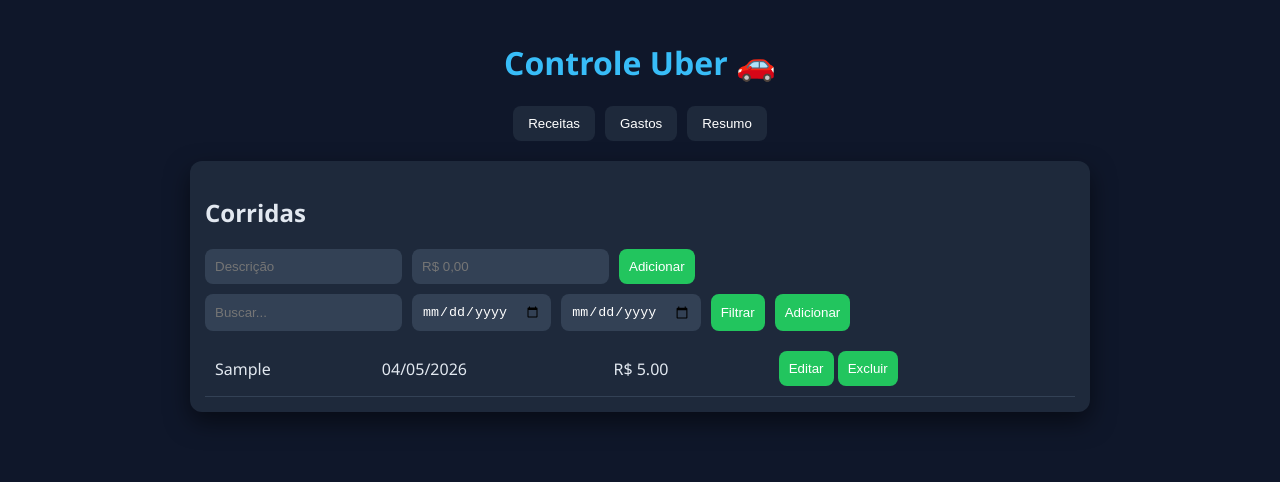
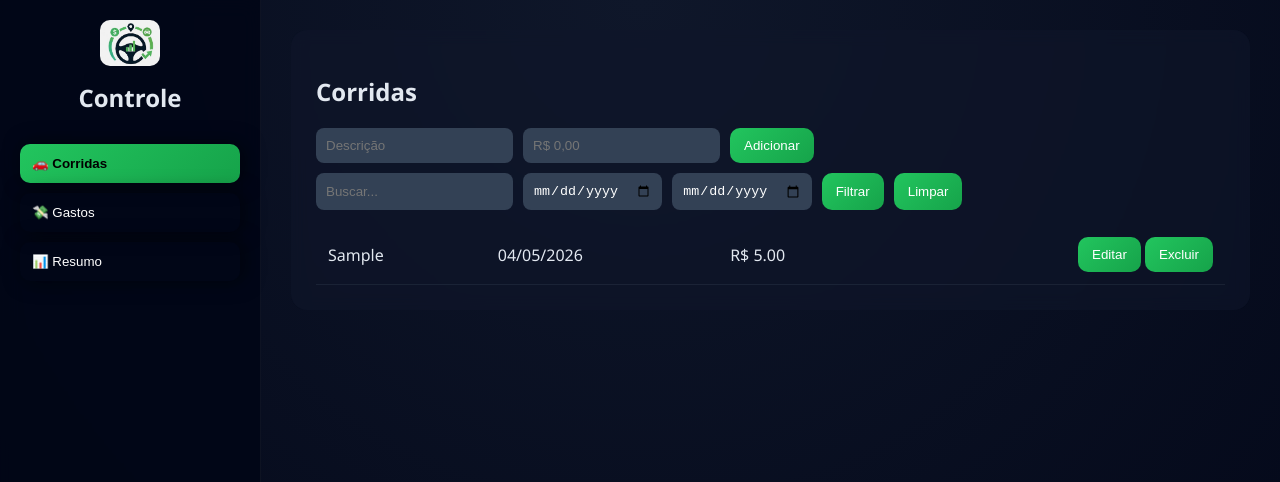
Before and after one commit to Ajrdidi1980/Projeto-Uber, a plain HTML site: page index.html in a window 1280 px wide. Both pictures are taken after typing "Sample", "5" into the empty fields and a click on the button "Adicionar". Shown: the top 482 px of the page. Drawn offline with nearby package versions, Linux system fonts and the light colour scheme.

Commit message:
feat: dashboard com sidebar e melhorias visuais

```diff
--- a/index.html
+++ b/index.html
@@ -11,18 +11,27 @@
     <script src="script.js" defer></script>
   </head>
   <body>
-    <div class="app">
-      <header class="topo">
-        <h1>Controle Uber 🚗</h1>
-      </header>
+    <div class="layout">
+      <!-- SIDEBAR -->
+      <aside class="sidebar">
+        <div class="logo-area">
+          <img src="img/logo.png" />
+          <h2>Controle</h2>
+        </div>
 
-      <!-- MENU -->
-      <nav class="tabs">
-        <button onclick="trocarTela('receitas')">Receitas</button>
-        <button onclick="trocarTela('gastos')">Gastos</button>
-        <button onclick="trocarTela('resumo')">Resumo</button>
-      </nav>
+        <button onclick="trocarTela('receitas')" id="btn-receitas">
+          🚗 Corridas
+        </button>
+        <button onclick="trocarTela('gastos')" id="btn-gastos">
+          💸 Gastos
+        </button>
+        <button onclick="trocarTela('resumo')" id="btn-resumo">
+          📊 Resumo
+        </button>
+      </aside>
 
+      <!-- CONTEÚDO -->
+      <main class="conteudo">
         <!-- RECEITAS -->
         <div id="receitas" class="tela card">
           <h2>Corridas</h2>
@@ -42,7 +51,7 @@
             <input type="date" id="data-inicio" />
             <input type="date" id="data-fim" />
             <button onclick="filtrarPorData()">Filtrar</button>
-          <button id="btn-receita" onclick="limparFiltros()">Limpar</button>
+            <button onclick="limparFiltros()">Limpar</button>
           </div>
 
           <table>
@@ -52,12 +61,12 @@
 
         <!-- GASTOS -->
         <div id="gastos" class="tela card">
-        <h2>Manutenção</h2>
+          <h2>Gastos</h2>
 
           <div class="form">
             <input id="desc-gasto" placeholder="Descrição" />
             <input id="valor-gasto" type="number" placeholder="R$ 0,00" />
-          <button id="btn-gasto" onclick="addGasto()">Adicionar</button>
+            <button onclick="addGasto()">Adicionar</button>
           </div>
 
           <table>
@@ -85,15 +94,17 @@
             <div class="card-mini">
               Melhor dia<br />R$ <span id="melhor-dia">0</span>
             </div>
-
             <div class="card-mini">
               Média diária<br />R$ <span id="media-dia">0</span>
             </div>
           </div>
+
           <canvas id="grafico"></canvas>
+
           <input id="percentual" type="number" placeholder="Reserva (%)" />
           <button onclick="salvarPercentual()">Salvar</button>
         </div>
+      </main>
     </div>
   </body>
 </html>
--- a/script.js
+++ b/script.js
@@ -29,12 +29,25 @@
 }
 
 // ===== TROCAR TELA =====
-function trocarTela(id) {
-  document.querySelectorAll(".tela").forEach((t) => {
-    t.style.display = "none";
-  });
+function trocarTela(id, el) {
+  // esconder telas
+  document.querySelectorAll(".tela").forEach((t) => (t.style.display = "none"));
 
+  // mostrar tela selecionada
   document.getElementById(id).style.display = "block";
+
+  // remover ativo
+  document
+    .querySelectorAll(".sidebar button")
+    .forEach((b) => b.classList.remove("ativo"));
+
+  // adiciona ativo
+  document.getElementById("btn-" + id).classList.add("ativo");
+
+  if (el) {
+    el.classList.add("ativo");
+  }
+  // atualizar resumo
   if (id === "resumo") {
     atualizar();
   }
@@ -328,6 +341,7 @@
 
 // ===== INICIAR =====
 document.addEventListener("DOMContentLoaded", function () {
-  trocarTela("receitas");
+  trocarTela("receitas", document.querySelector(".sidebar button"));
+
   atualizar();
 });
--- a/style.css
+++ b/style.css
@@ -1,74 +1,13 @@
+/* =========================
+   BASE
+========================= */
 body {
   margin: 0;
   font-family: "Segoe UI", sans-serif;
-  background: #0f172a;
+  background: radial-gradient(circle at top, #0f172a, #020617);
   color: #e2e8f0;
 }
 
-/* APP */
-.app {
-  max-width: 900px;
-  margin: auto;
-  padding: 20px;
-}
-
-/* TOPO */
-.topo {
-  text-align: center;
-  margin-bottom: 20px;
-}
-
-.topo h1 {
-  color: #38bdf8;
-}
-
-/* TABS */
-.tabs {
-  display: flex;
-  justify-content: center;
-  gap: 10px;
-  margin-bottom: 20px;
-}
-
-.tabs button {
-  background: #1e293b;
-  color: #fff;
-  border: none;
-  padding: 10px 15px;
-  border-radius: 8px;
-  cursor: pointer;
-}
-
-.tabs button:hover {
-  background: #334155;
-}
-
-/* CARD */
-.card {
-  display: none;
-  background: #1e293b;
-  padding: 15px;
-  border-radius: 12px;
-  margin-bottom: 20px;
-}
-
-/* FORM */
-.form {
-  display: flex;
-  gap: 10px;
-  flex-wrap: wrap;
-  margin-bottom: 10px;
-}
-
-/* FILTROS */
-.filtros {
-  display: flex;
-  gap: 10px;
-  flex-wrap: wrap;
-  margin-bottom: 10px;
-}
-
-/* INPUTS */
 input {
   padding: 10px;
   border-radius: 8px;
@@ -77,37 +16,153 @@
   color: #fff;
 }
 
-/* BOTÕES */
+input:focus {
+  outline: 2px solid #38bdf8;
+}
+
+/* =========================
+   LAYOUT
+========================= */
+.app {
+  max-width: 1000px;
+  margin: 40px auto;
+  padding: 20px;
+}
+
+/* =========================
+   TOPO
+========================= */
+.topo {
+  margin-bottom: 20px;
+  background: linear-gradient(90deg, #020617, #0f172a);
+  padding: 20px;
+  border-bottom: 1px solid rgba(34, 197, 94, 0.3);
+}
+
+.topo-conteudo {
+  max-width: 1000px;
+  margin: auto;
+}
+.conteudo {
+  flex: 1;
+  padding: 30px;
+  max-width: 1100px;
+}
+
+.logo {
+  width: 50px;
+  height: 50px;
+  border-radius: 8px;
+}
+
+.titulo-area h1 {
+  color: #fff;
+  margin: 0;
+  font-size: 22px;
+}
+
+.titulo-area p {
+  color: #22c55e;
+  font-size: 13px;
+  margin: 0;
+}
+
+/* =========================
+   TABS
+========================= */
+table {
+  width: 100%;
+  margin-top: 15px;
+  border-collapse: collapse;
+}
+
+td {
+  padding: 12px;
+  border-bottom: 1px solid rgba(148, 163, 184, 0.1);
+}
+
+tr {
+  transition: 0.2s;
+}
+
+tr:hover {
+  background: rgba(51, 65, 85, 0.5);
+}
+
+/* =========================
+   BOTÕES
+========================= */
 button {
-  background: #22c55e;
+  background: linear-gradient(135deg, #22c55e, #16a34a);
   border: none;
   color: white;
-  padding: 10px;
-  border-radius: 8px;
+  padding: 10px 14px;
+  border-radius: 10px;
   cursor: pointer;
+  transition: 0.2s;
+}
+
+button:hover {
+  transform: translateY(-2px);
+}
+
+button:active {
+  transform: scale(0.96);
 }
 
 button:hover {
   background: #16a34a;
 }
 
-/* TABELA */
+button:active {
+  transform: scale(0.95);
+}
+
+/* =========================
+   CARD
+========================= */
+.card {
+  padding: 25px;
+  margin-bottom: 25px;
+  background: rgba(15, 23, 42, 0.6);
+  backdrop-filter: blur(8px);
+  border-radius: 16px;
+}
+
+/* =========================
+   FORM / FILTROS
+========================= */
+.form,
+.filtros {
+  display: flex;
+  gap: 10px;
+  flex-wrap: wrap;
+  margin-bottom: 10px;
+}
+
+/* =========================
+   TABELA
+========================= */
 table {
   width: 100%;
-  margin-top: 10px;
-  border-collapse: collapse;
+  border-spacing: 0;
+}
+
+tr {
+  transition: 0.2s;
 }
 
 td {
-  padding: 10px;
-  border-bottom: 1px solid #334155;
+  padding: 12px;
 }
 
-tr:hover {
-  background: #334155;
+td:last-child {
+  text-align: right;
 }
 
-/* CARDS RESUMO */
+/* =========================
+   RESUMO
+========================= */
 .cards {
   display: grid;
   grid-template-columns: repeat(2, 1fr);
@@ -116,42 +171,107 @@
 }
 
 .card-mini {
-  background: #334155;
-  padding: 15px;
-  border-radius: 10px;
+  background: rgba(30, 41, 59, 0.6); /* transparência */
+  backdrop-filter: blur(10px);
+  -webkit-backdrop-filter: blur(10px);
+
+  padding: 20px;
+  border-radius: 12px;
   text-align: center;
+  transition: 0.2s;
+
+  border: 1px solid rgba(255, 255, 255, 0.05);
+}
+
+.card-mini:hover {
+  transform: translateY(-3px);
+  box-shadow: 0 10px 20px rgba(0, 0, 0, 0.4);
 }
 
 .destaque {
-  background: #22c55e;
+  background: linear-gradient(90deg, #22c55e, #16a34a);
   color: #000;
   font-weight: bold;
-}
-.card {
-  box-shadow: 0 10px 25px rgba(0, 0, 0, 0.5);
+  box-shadow: 0 0 15px rgba(34, 197, 94, 0.4);
 }
 
-button {
-  transition: 0.2s;
-}
-
-button:active {
-  transform: scale(0.95);
-}
-
-input:focus {
-  outline: 2px solid #38bdf8;
-}
+/* =========================
+   RESPONSIVO
+========================= */
 @media (max-width: 600px) {
   .form {
     flex-direction: column;
   }
 
-  .tabs {
-    flex-direction: column;
+  .tabs button {
+    background: #1e293b;
+    opacity: 0.7;
   }
 
-  table {
-    font-size: 12px;
+  .tabs button.ativo {
+    background: #22c55e;
+    color: #000;
+    font-weight: bold;
+    opacity: 1;
+    box-shadow: 0 0 10px rgba(34, 197, 94, 0.6);
   }
 }
+.sidebar button.ativo {
+  background: linear-gradient(135deg, #22c55e, #16a34a);
+  color: #000;
+  font-weight: bold;
+}
+/* LAYOUT GERAL */
+.layout {
+  display: flex;
+}
+
+/* SIDEBAR */
+.sidebar {
+  width: 220px;
+  height: 100vh;
+  background: rgba(2, 6, 23, 0.9);
+  backdrop-filter: blur(10px);
+  padding: 20px;
+  border-right: 1px solid rgba(255, 255, 255, 0.05);
+}
+
+/* LOGO */
+.logo-area {
+  text-align: center;
+  margin-bottom: 30px;
+}
+
+.logo-area img {
+  width: 60px;
+  border-radius: 10px;
+}
+
+.logo-area h2 {
+  margin-top: 10px;
+}
+
+/* BOTÕES SIDEBAR */
+.sidebar button {
+  width: 100%;
+  margin-bottom: 10px;
+  text-align: left;
+  padding: 12px;
+  border-radius: 10px;
+  background: transparent;
+  color: #fff;
+  transition: 0.2s;
+  box-shadow: 4px 0 20px rgba(0, 0, 0, 0.5);
+}
+
+.sidebar button:hover {
+  background: rgba(34, 197, 94, 0.2);
+  transform: translateX(5px);
+}
+
+/* BOTÃO ATIVO */
+.sidebar button.ativo {
+  background: linear-gradient(135deg, #22c55e, #16a34a);
+  color: #000;
+  font-weight: bold;
+}
```
Also changed, not shown: img/logo.png (added). Lines whose indentation alone changed are shown as unchanged.
